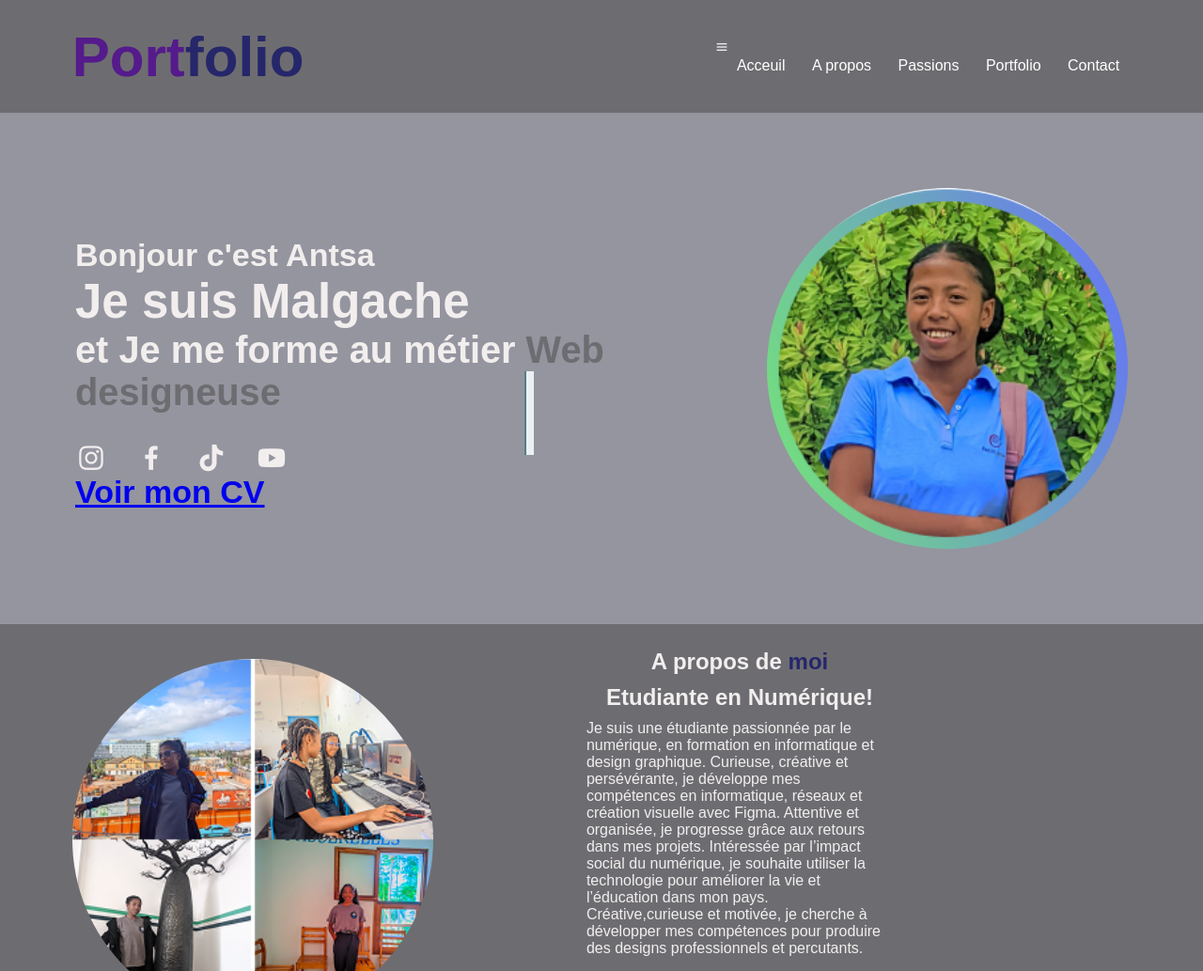
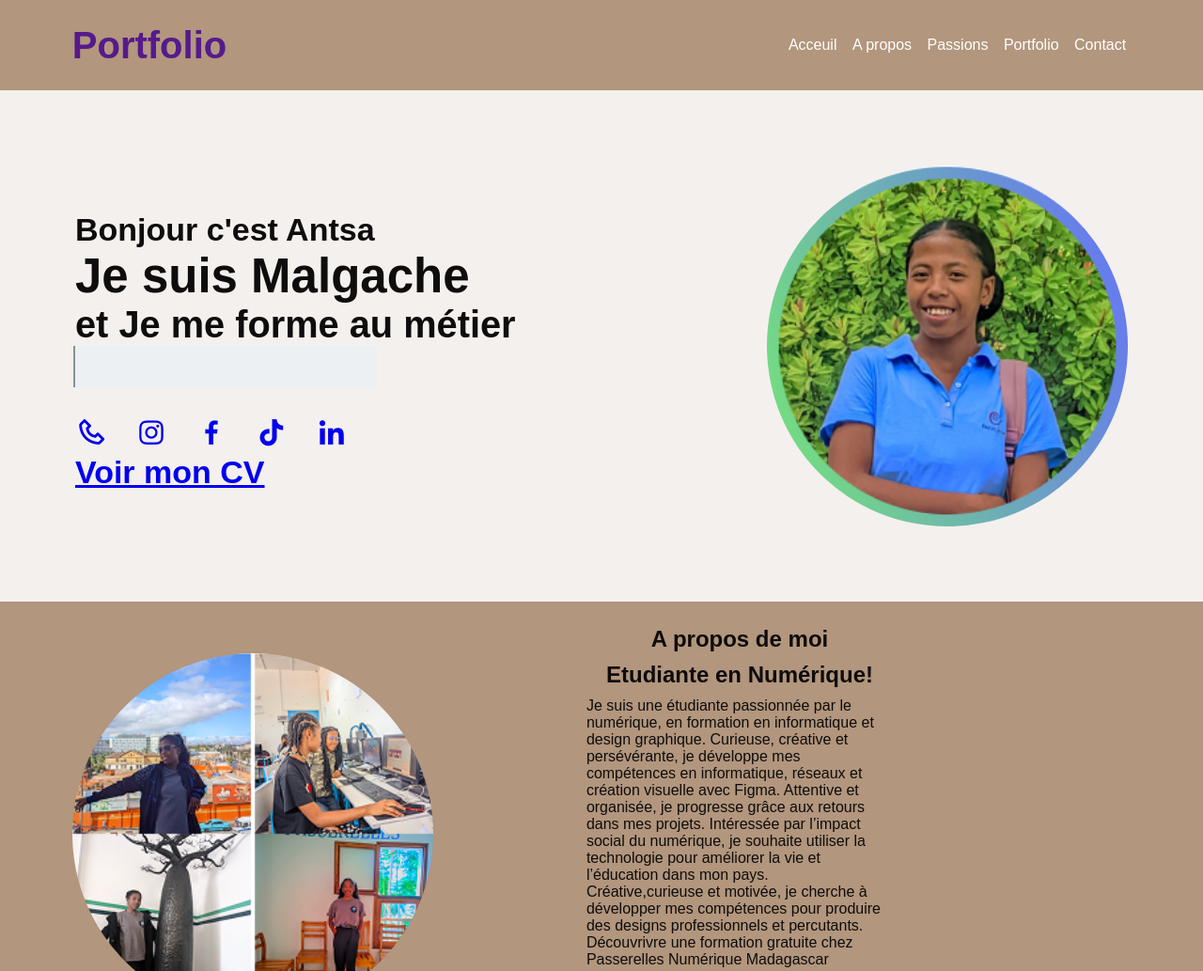
Before and after one commit to Antsa-del/Portfolio-Antsa, a plain HTML site: page index.html in a window 1280 px wide. Shown: the top 1033 px of the page at 94% size. Drawn offline with nearby package versions, Linux system fonts and the light colour scheme.

Commit message:
Mise à jour du contenu du portfolio

```diff
--- a/index.html
+++ b/index.html
@@ -10,9 +10,8 @@
 </head>
 <body>
     <header>
-        <a href="" class="logo">Port<span>folio</span></a>
+        <a href="" class="logo">Portfolio</a>
         <div class="navbar">
-            <i class='bx  bx-menu'></i>
             <ul>
                 <a href="#home">Acceuil</a>
                 <a href="#about">A propos</a>
@@ -28,12 +27,16 @@
         <div class="text">
             <p>Bonjour c'est Antsa</p>
             <h2>Je suis Malgache</h2>
-            <h3>et Je me forme au métier <span></span></h3>
+            <h3>et Je me forme au métier <br>
+            <span></span></h3>
             <div class="icons">
-                <i class='bx bxl-instagram'></i>
-                <i class='bx bxl-facebook'></i>
-                <i class='bx bxl-tiktok'></i>
-                <i class='bx bxl-youtube'></i>
+                <a href="tel:+261339164770n " class="icon phone" aria-label="Appeler ce numéro" title="Appeler ce numéro">
+                    <i class="bx bx-phone" aria-hidden="true"></i>
+                </a>
+                <a href="https://www.instagram.com/rasoanantenainaantsa/?igsh=YzljYTk1ODg3Zg%3D%3D#"><i class='bx bxl-instagram'></i></a>
+                <a href="https://www.facebook.com/antsa.maria.795831" target="_blank"><i class='bx bxl-facebook'></i></a>
+                <a href="https://www.tiktok.com/@antsamaria1" target="_blank"><i class='bx bxl-tiktok'></i></a>
+                <a href="https://www.linkedin.com/in/antsa-maria-rasoanantenaina-82a252358/" target="_blank"><i class='bx bxl-linkedin'></i></a>
             </div>
             <a href="images/CV.pdf" target="_blank">Voir mon CV</a>
         </div>
@@ -50,8 +53,9 @@
                 en informatique, réseaux et création visuelle avec Figma. Attentive et organisée,
                 je progresse grâce aux retours dans mes projets. Intéressée par l’impact social du numérique,
                 je souhaite utiliser la technologie pour améliorer la vie et l’éducation dans mon pays.
-            <br> Créative,curieuse et motivée, je cherche à développer mes compétences pour produire des designs professionnels et percutants.</p>
-            <a href="#services" class="btn">Voir plus</a>
+                <br> Créative,curieuse et motivée, je cherche à développer mes compétences pour produire des designs professionnels et percutants.
+            <br>Découvrivre une formation gratuite chez Passerelles Numérique Madagascar</p>
+            <a href="https://www.passerellesnumeriques.org/fr/what-we-do/madagascar/" class="btn">Voir plus</a>
         </div>
       </section>
 
--- a/style.css
+++ b/style.css
@@ -6,13 +6,13 @@
     scroll-behavior: smooth;
 }
 :root {
-    --bg--color: #94959f;
-    --second-color:#6d6d71;
-    --pink-color: #26266b;
+    --bg--color:#f4f0ee ;
+    --second-color: #b2967d;
+    --pink-color: #ecf8f8;
 }
 body {
     background: var(--bg--color);
-    color: #f2eeee;
+    color: #0e0c0c;
 }
 section {
     padding: 2% 6%;
@@ -28,22 +28,19 @@ header {
     padding: 2% 6%;
 }
 .logo {
-    font-size: 60px;
+    font-size: 40px;
     font-weight: 700;
     text-decoration: none;
 }
-span {
-    color: var(--pink-color);
-}
 .navbar {
     display: inline-block;
-    padding: 8px 12px;
+    padding: 3px 5px;
 }
 .navbar a {
     text-decoration: none;
     color: #fff;
-    margin-left: 24px;
-    font-style: 18px;
+    margin-left: 12px;
+    font-style: 10px;
     transition: 0.2s;
 }
 .navbar a:hover {
@@ -81,7 +78,7 @@ span {
     margin-top: 30px;
 }
 .icons i {
-    font-style: 30px;
+    font-style: 40px;
     cursor: pointer;
     transition: 0.5s;
 }
```
